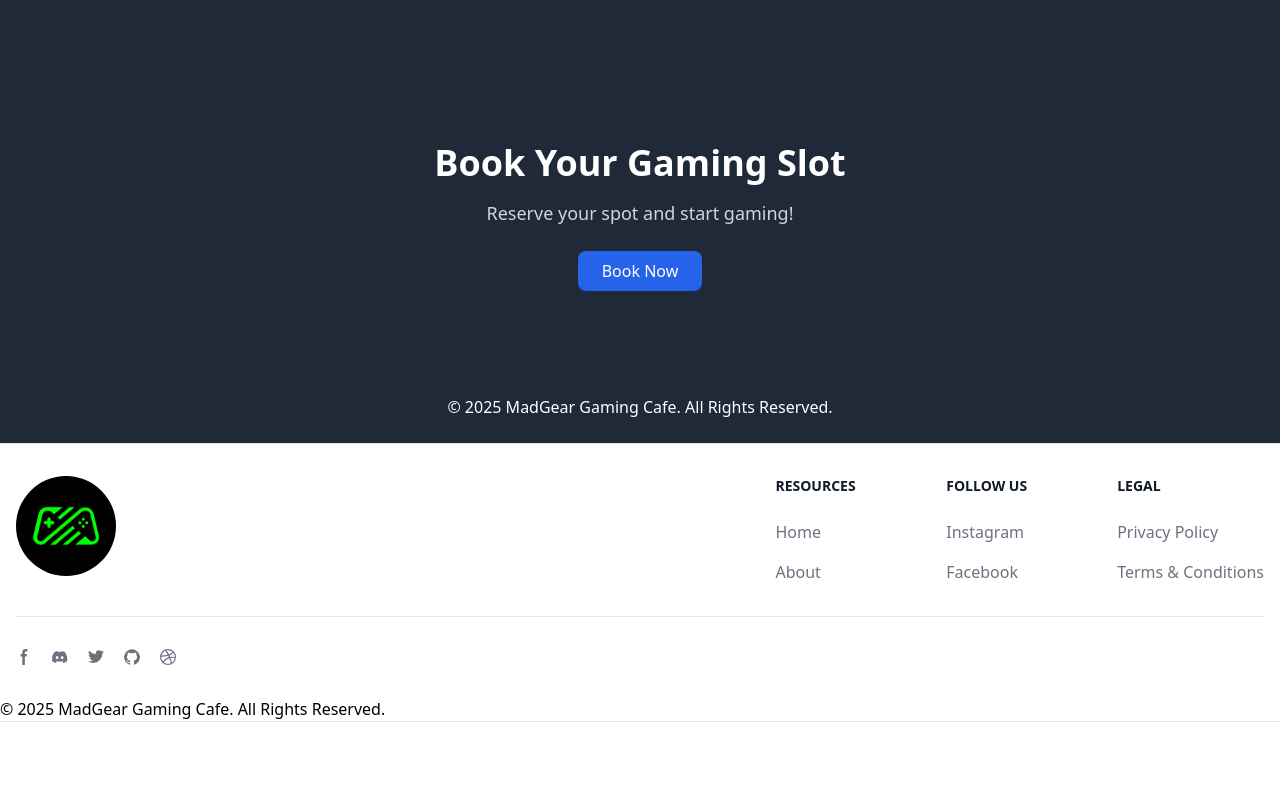
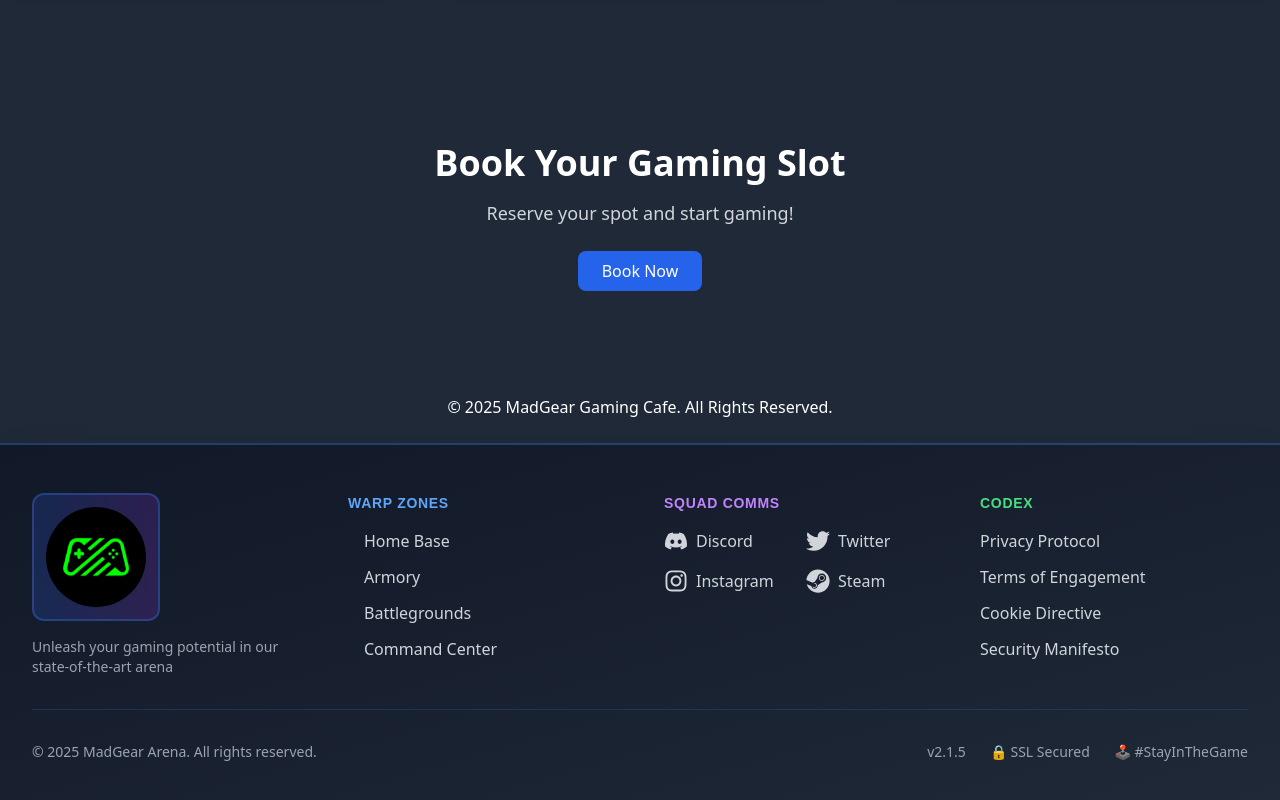
Before and after one commit to PankajPt/Gaming-Cafe-FrontEnd, a React (Vite) app: page / in a window 1280 px wide. Shown: the part 823-1623 px from the top of the page. Before the commit the page ends 1545 px from the top, so only its background shows below. Built offline with nearby package versions, Linux system fonts and the light colour scheme.

Commit message:
cosmatic changes

```diff
--- a/src/components/Footer/Footer.jsx
+++ b/src/components/Footer/Footer.jsx
@@ -1,148 +1,114 @@
 import React from 'react'
-import { Link } from 'react-router-dom';
+import { Link } from 'react-router-dom'
 import { Logo } from '../index.js'
+import { FaDiscord, FaTwitter, FaGithub, FaInstagram, FaSteam } from 'react-icons/fa'
 
 export default function Footer() {
     return (
-        <footer className="bg-white border-y">
-            <div className="mx-auto w-full max-w-screen-xl p-4 py-6 lg:py-8">
-                <div className="md:flex md:justify-between">
-                    <div className="mb-6 md:mb-0">
-                        <Link to="/" className="flex items-center">
-                            <Logo />
+        <footer className="bg-gradient-to-br from-gray-900 to-gray-800 border-t-2 border-blue-500/30 shadow-2xl">
+            <div className="max-w-7xl mx-auto px-4 py-12 sm:px-6 lg:px-8">
+                <div className="grid grid-cols-1 md:grid-cols-4 gap-8 lg:gap-12">
+                    {/* Logo Section */}
+                    <div className="space-y-4">
+                        <Link to="/" className="inline-block">
+                            <div className="bg-gradient-to-r from-blue-600/20 to-purple-600/20 p-3 rounded-xl border-2 border-blue-500/30 hover:border-blue-400/50 transition-all">
+                                <Logo className="h-8 text-transparent bg-clip-text bg-gradient-to-r from-blue-400 to-purple-400" />
+                            </div>
                         </Link>
+                        <p className="text-gray-400 text-sm">
+                            Unleash your gaming potential in our state-of-the-art arena
+                        </p>
                     </div>
-                    <div className="grid grid-cols-2 gap-8 sm:gap-6 sm:grid-cols-3">
-                        <div>
-                            <h2 className="mb-6 text-sm font-semibold text-gray-900 uppercase">Resources</h2>
-                            <ul className="text-gray-500 font-medium">
-                                <li className="mb-4">
-                                    <Link to="/" className="hover:underline">
-                                        Home
+
+                    {/* Quick Links */}
+                    <div className="space-y-4">
+                        <h3 className="text-blue-400 font-bold uppercase text-sm font-orbitron tracking-wider">
+                            Warp Zones
+                        </h3>
+                        <ul className="space-y-3">
+                            {[
+                                { to: '/', name: 'Home Base' },
+                                { to: '/game-catalogue', name: 'Armory' },
+                                { to: '/events', name: 'Battlegrounds' },
+                                { to: '/contact', name: 'Command Center' },
+                            ].map((link) => (
+                                <li key={link.name}>
+                                    <Link
+                                        to={link.to}
+                                        className="text-gray-300 hover:text-blue-400 transition-colors flex items-center group"
+                                    >
+                                        <span className="w-2 h-2 bg-blue-500 rounded-full mr-2 opacity-0 group-hover:opacity-100 transition-opacity" />
+                                        {link.name}
                                     </Link>
                                 </li>
-                                <li>
-                                    <Link to="/contact" className="hover:underline">
-                                        About
+                            ))}
+                        </ul>
+                    </div>
+
+                    {/* Social Links */}
+                    <div className="space-y-4">
+                        <h3 className="text-purple-400 font-bold uppercase text-sm font-orbitron tracking-wider">
+                            Squad Comms
+                        </h3>
+                        <div className="grid grid-cols-2 gap-4">
+                            {[
+                                { icon: <FaDiscord className="text-2xl" />, name: 'Discord' },
+                                { icon: <FaTwitter className="text-2xl" />, name: 'Twitter' },
+                                { icon: <FaInstagram className="text-2xl" />, name: 'Instagram' },
+                                { icon: <FaSteam className="text-2xl" />, name: 'Steam' },
+                            ].map((social) => (
+                                <a
+                                    key={social.name}
+                                    href="#"
+                                    className="flex items-center space-x-2 text-gray-300 hover:text-blue-400 transition-colors"
+                                >
+                                    {social.icon}
+                                    <span>{social.name}</span>
+                                </a>
+                            ))}
+                        </div>
+                    </div>
+
+                    {/* Legal */}
+                    <div className="space-y-4">
+                        <h3 className="text-green-400 font-bold uppercase text-sm font-orbitron tracking-wider">
+                            Codex
+                        </h3>
+                        <ul className="space-y-3">
+                            {[
+                                { to: '#', name: 'Privacy Protocol' },
+                                { to: '#', name: 'Terms of Engagement' },
+                                { to: '#', name: 'Cookie Directive' },
+                                { to: '#', name: 'Security Manifesto' },
+                            ].map((link) => (
+                                <li key={link.name}>
+                                    <Link
+                                        to={link.to}
+                                        className="text-gray-300 hover:text-green-400 transition-colors"
+                                    >
+                                        {link.name}
                                     </Link>
                                 </li>
-                            </ul>
-                        </div>
-                        <div>
-                            <h2 className="mb-6 text-sm font-semibold text-gray-900 uppercase">Follow us</h2>
-                            <ul className="text-gray-500 font-medium">
-                                <li className="mb-4">
-                                <Link to="/" className="hover:underline">
-                                        Instagram
-                                    </Link>
-                                </li>
-                                <li>
-                                    <Link to="/" className="hover:underline">
-                                        Facebook
-                                    </Link>
-                                </li>
-                            </ul>
-                        </div>
-                        <div>
-                            <h2 className="mb-6 text-sm font-semibold text-gray-900 uppercase">Legal</h2>
-                            <ul className="text-gray-500 font-medium">
-                                <li className="mb-4">
-                                    <Link to="#" className="hover:underline">
-                                        Privacy Policy
-                                    </Link>
-                                </li>
-                                <li>
-                                    <Link to="#" className="hover:underline">
-                                        Terms &amp; Conditions
-                                    </Link>
-                                </li>
-                            </ul>
-                        </div>
+                            ))}
+                        </ul>
                     </div>
                 </div>
-                <hr className="my-6 border-gray-200 sm:mx-auto lg:my-8" />
-                <div className="sm:flex sm:items-center sm:justify-between">
-                    <div className="flex mt-4 space-x-5 sm:justify-center sm:mt-0">
-                        <Link to="#" className="text-gray-500 hover:text-gray-900">
-                            <svg
-                                className="w-4 h-4"
-                                aria-hidden="true"
-                                xmlns="http://www.w3.org/2000/svg"
-                                fill="currentColor"
-                                viewBox="0 0 8 19"
-                            >
-                                <path
-                                    fill-rule="evenodd"
-                                    d="M6.135 3H8V0H6.135a4.147 4.147 0 0 0-4.142 4.142V6H0v3h2v9.938h3V9h2.021l.592-3H5V3.591A.6.6 0 0 1 5.592 3h.543Z"
-                                    clip-rule="evenodd"
-                                />
-                            </svg>
-                            <span className="sr-only">Facebook page</span>
-                        </Link>
-                        <Link to="#" className="text-gray-500">
-                            <svg
-                                className="w-4 h-4"
-                                aria-hidden="true"
-                                xmlns="http://www.w3.org/2000/svg"
-                                fill="currentColor"
-                                viewBox="0 0 21 16"
-                            >
-                                <path d="M16.942 1.556a16.3 16.3 0 0 0-4.126-1.3 12.04 12.04 0 0 0-.529 1.1 15.175 15.175 0 0 0-4.573 0 11.585 11.585 0 0 0-.535-1.1 16.274 16.274 0 0 0-4.129 1.3A17.392 17.392 0 0 0 .182 13.218a15.785 15.785 0 0 0 4.963 2.521c.41-.564.773-1.16 1.084-1.785a10.63 10.63 0 0 1-1.706-.83c.143-.106.283-.217.418-.33a11.664 11.664 0 0 0 10.118 0c.137.113.277.224.418.33-.544.328-1.116.606-1.71.832a12.52 12.52 0 0 0 1.084 1.785 16.46 16.46 0 0 0 5.064-2.595 17.286 17.286 0 0 0-2.973-11.59ZM6.678 10.813a1.941 1.941 0 0 1-1.8-2.045 1.93 1.93 0 0 1 1.8-2.047 1.919 1.919 0 0 1 1.8 2.047 1.93 1.93 0 0 1-1.8 2.045Zm6.644 0a1.94 1.94 0 0 1-1.8-2.045 1.93 1.93 0 0 1 1.8-2.047 1.918 1.918 0 0 1 1.8 2.047 1.93 1.93 0 0 1-1.8 2.045Z" />
-                            </svg>
-                            <span className="sr-only">Discord community</span>
-                        </Link>
-                        <Link to="#" className="text-gray-500">
-                            <svg
-                                className="w-4 h-4"
-                                aria-hidden="true"
-                                xmlns="http://www.w3.org/2000/svg"
-                                fill="currentColor"
-                                viewBox="0 0 20 17"
-                            >
-                                <path
-                                    fill-rule="evenodd"
-                                    d="M20 1.892a8.178 8.178 0 0 1-2.355.635 4.074 4.074 0 0 0 1.8-2.235 8.344 8.344 0 0 1-2.605.98A4.13 4.13 0 0 0 13.85 0a4.068 4.068 0 0 0-4.1 4.038 4 4 0 0 0 .105.919A11.705 11.705 0 0 1 1.4.734a4.006 4.006 0 0 0 1.268 5.392 4.165 4.165 0 0 1-1.859-.5v.05A4.057 4.057 0 0 0 4.1 9.635a4.19 4.19 0 0 1-1.856.07 4.108 4.108 0 0 0 3.831 2.807A8.36 8.36 0 0 1 0 14.184 11.732 11.732 0 0 0 6.291 16 11.502 11.502 0 0 0 17.964 4.5c0-.177 0-.35-.012-.523A8.143 8.143 0 0 0 20 1.892Z"
-                                    clip-rule="evenodd"
-                                />
-                            </svg>
-                            <span className="sr-only">Twitter page</span>
-                        </Link>
-                        <Link to="#" className="text-gray-500">
-                            <svg
-                                className="w-4 h-4"
-                                aria-hidden="true"
-                                xmlns="http://www.w3.org/2000/svg"
-                                fill="currentColor"
-                                viewBox="0 0 20 20"
-                            >
-                                <path
-                                    fill-rule="evenodd"
-                                    d="M10 .333A9.911 9.911 0 0 0 6.866 19.65c.5.092.678-.215.678-.477 0-.237-.01-1.017-.014-1.845-2.757.6-3.338-1.169-3.338-1.169a2.627 2.627 0 0 0-1.1-1.451c-.9-.615.07-.6.07-.6a2.084 2.084 0 0 1 1.518 1.021 2.11 2.11 0 0 0 2.884.823c.044-.503.268-.973.63-1.325-2.2-.25-4.516-1.1-4.516-4.9A3.832 3.832 0 0 1 4.7 7.068a3.56 3.56 0 0 1 .095-2.623s.832-.266 2.726 1.016a9.409 9.409 0 0 1 4.962 0c1.89-1.282 2.717-1.016 2.717-1.016.366.83.402 1.768.1 2.623a3.827 3.827 0 0 1 1.02 2.659c0 3.807-2.319 4.644-4.525 4.889a2.366 2.366 0 0 1 .673 1.834c0 1.326-.012 2.394-.012 2.72 0 .263.18.572.681.475A9.911 9.911 0 0 0 10 .333Z"
-                                    clip-rule="evenodd"
-                                />
-                            </svg>
-                            <span className="sr-only">GitHub account</span>
-                        </Link>
-                        <Link to="#" className="text-gray-500">
-                            <svg
-                                className="w-4 h-4"
-                                aria-hidden="true"
-                                xmlns="http://www.w3.org/2000/svg"
-                                fill="currentColor"
-                                viewBox="0 0 20 20"
-                            >
-                                <path
-                                    fill-rule="evenodd"
-                                    d="M10 0a10 10 0 1 0 10 10A10.009 10.009 0 0 0 10 0Zm6.613 4.614a8.523 8.523 0 0 1 1.93 5.32 20.094 20.094 0 0 0-5.949-.274c-.059-.149-.122-.292-.184-.441a23.879 23.879 0 0 0-.566-1.239 11.41 11.41 0 0 0 4.769-3.366ZM8 1.707a8.821 8.821 0 0 1 2-.238 8.5 8.5 0 0 1 5.664 2.152 9.608 9.608 0 0 1-4.476 3.087A45.758 45.758 0 0 0 8 1.707ZM1.642 8.262a8.57 8.57 0 0 1 4.73-5.981A53.998 53.998 0 0 1 9.54 7.222a32.078 32.078 0 0 1-7.9 1.04h.002Zm2.01 7.46a8.51 8.51 0 0 1-2.2-5.707v-.262a31.64 31.64 0 0 0 8.777-1.219c.243.477.477.964.692 1.449-.114.032-.227.067-.336.1a13.569 13.569 0 0 0-6.942 5.636l.009.003ZM10 18.556a8.508 8.508 0 0 1-5.243-1.8 11.717 11.717 0 0 1 6.7-5.332.509.509 0 0 1 .055-.02 35.65 35.65 0 0 1 1.819 6.476 8.476 8.476 0 0 1-3.331.676Zm4.772-1.462A37.232 37.232 0 0 0 13.113 11a12.513 12.513 0 0 1 5.321.364 8.56 8.56 0 0 1-3.66 5.73h-.002Z"
-                                    clip-rule="evenodd"
-                                />
-                            </svg>
-                            <span className="sr-only">Dribbble account</span>
-                        </Link>
+
+                {/* Divider */}
+                <div className="border-t border-blue-500/20 my-8" />
+
+                {/* Copyright */}
+                <div className="flex flex-col md:flex-row md:justify-between items-center space-y-4 md:space-y-0">
+                    <p className="text-gray-400 text-sm text-center">
+                        © {new Date().getFullYear()} MadGear Arena. All rights reserved.
+                    </p>
+                    <div className="flex space-x-6">
+                        <span className="text-gray-400 text-sm">v2.1.5</span>
+                        <span className="text-gray-400 text-sm">🔒 SSL Secured</span>
+                        <span className="text-gray-400 text-sm">🕹️ #StayInTheGame</span>
                     </div>
                 </div>
             </div>
-            <p>&copy; 2025 MadGear Gaming Cafe. All Rights Reserved.</p>
         </footer>
-    );
+    )
 }
```
